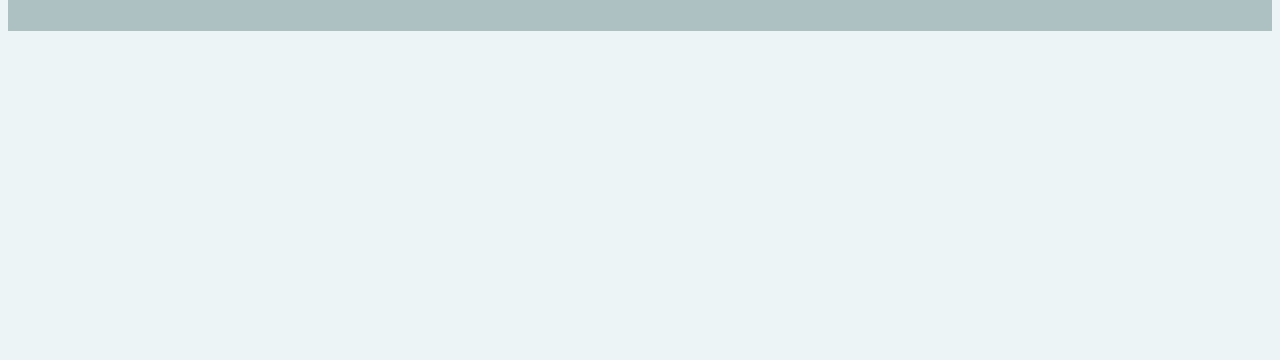
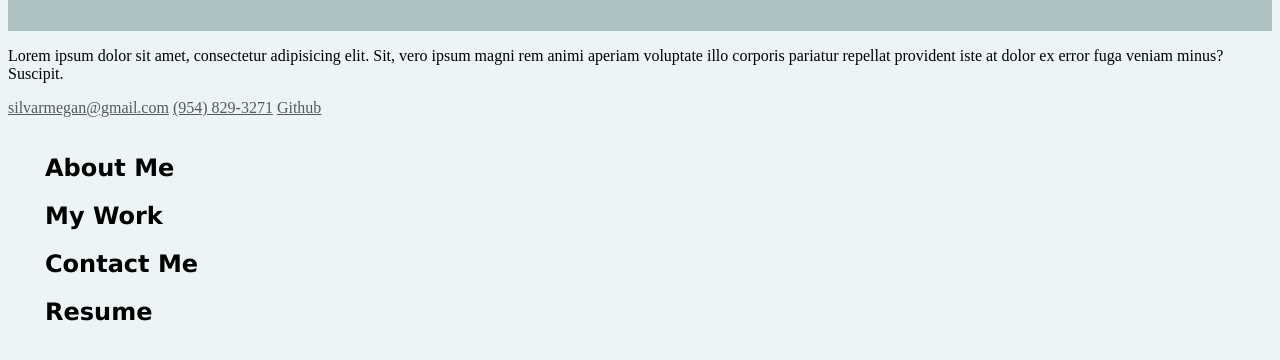
Before and after one commit to megansilva/runbud-pp, a plain HTML site: page index.html in a window 1280 px wide. Shown: the part 106-466 px from the top of the page. Drawn offline with Linux system fonts and the light colour scheme.

Commit message:
attempting to move main in line with aside

```diff
--- a/index.html
+++ b/index.html
@@ -28,5 +28,37 @@
         </nav>
     </header>
 
+    <div class="info">
+        <main class="content">
+            <section id="about-me" class="portfolio-information">
+                <p>Lorem ipsum dolor sit amet, consectetur adipisicing elit. Sit, vero ipsum magni rem animi aperiam voluptate illo corporis pariatur repellat provident iste at dolor ex error fuga veniam minus? Suscipit.</p>
+            </section>
+            <section id="my-work" class="portfolio-information">
 
+            </section>
+            <section id="contact-me" class="portfolio-information">
+                <a href="silvarmegan@gmail.com">silvarmegan@gmail.com</a>
+                <a href="954-829-3271">(954) 829-3271</a>
+                <a href="https://github.com/megansilva">Github</a>
+            </section>
+            <section id="resume" class="portfolio-information">
+
+            </section>
+        </main>
+    </div>
+
+    <aside class="titles">
+        <div class="title">
+            <h2>About Me</h2>
+        </div>
+        <div class="title">
+            <h2>My Work</h2>
+        </div>
+        <div class="title">
+            <h2>Contact Me</h2>
+        </div>
+        <div class="title">
+            <h2>Resume</h2>
+        </div>
+    </aside>
 </body>
--- a/style.css
+++ b/style.css
@@ -36,3 +36,16 @@ header nav ul li {
 a {
     color: rgb(74, 94, 94);
 }
+
+.info {
+    background-image: ;
+}
+
+
+.titles {
+    font-family: Verdana, Geneva, Tahoma, sans-serif;
+    margin-left: 20px;
+    padding: 17px;
+    float: left;
+
+}
```
